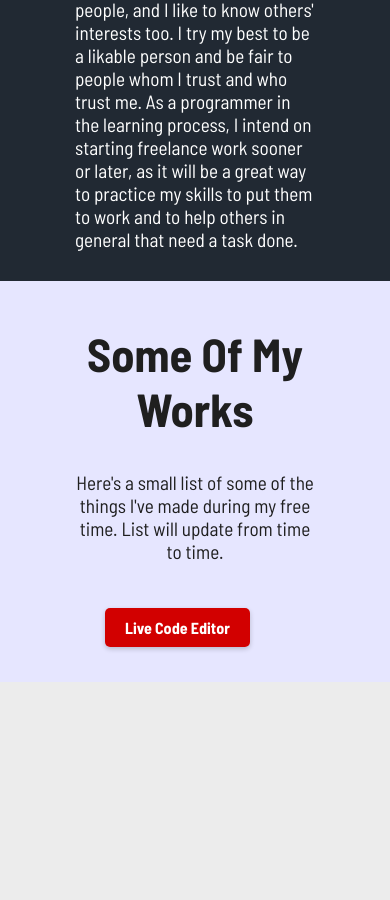
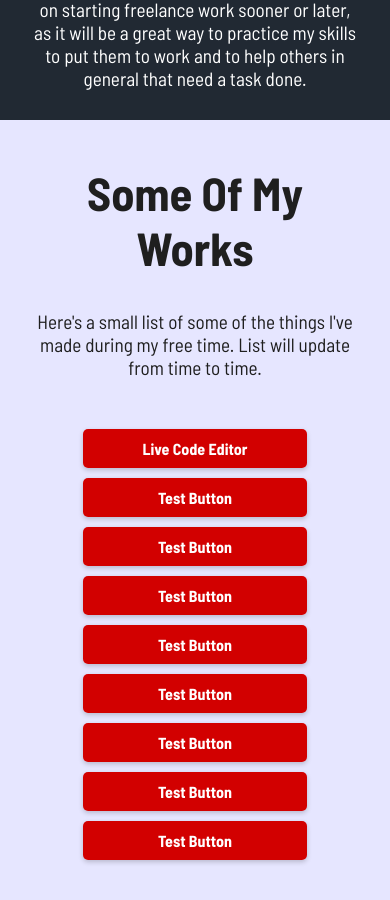
Before and after one commit to QienCheetopuff/qiencheetopuff.github.io, a plain HTML site: page index.html in a window 390 px wide. Shown: the part 708-1608 px from the top of the page. Before the commit the page ends 1390 px from the top, so only its background shows below. Drawn offline with Linux system fonts and the light colour scheme.

Commit message:
More Edits (coming up with a name for each of these is killing me)
Hehe

```diff
--- a/index.html
+++ b/index.html
@@ -4,7 +4,7 @@
     <meta charset="UTF-8" />
     <meta http-equiv="X-UA-Compatible" content="IE=edge" />
     <meta name="viewport" content="width=device-width, initial-scale=1.0" />
-    <link rel="stylesheet" href="style.css" />
+    <link rel="stylesheet" href="styles/style.css" />
     <title>Qien Ybarra</title>
   </head>
 
@@ -50,7 +50,14 @@
             href="creations/LiveCodeEditor/live-code-editor.html"
             >Live Code Editor</a
           >
-          <!-- <a class="gradient-button" href="#">Test Button</a> -->
+          <a class="gradient-button" href="#">Test Button</a>
+          <a class="gradient-button" href="#">Test Button</a>
+          <a class="gradient-button" href="#">Test Button</a>
+          <a class="gradient-button" href="#">Test Button</a>
+          <a class="gradient-button" href="#">Test Button</a>
+          <a class="gradient-button" href="#">Test Button</a>
+          <a class="gradient-button" href="#">Test Button</a>
+          <a class="gradient-button" href="#">Test Button</a>
         </div>
       </div>
     </main>
--- a/style.css
+++ b/styles/style.css
@@ -73,6 +73,7 @@ main {
   min-height: 350px;
   color: #fff;
   padding: 10px 75px;
+  text-align: center;
 }
 
 .section:nth-child(even) {
@@ -91,15 +92,11 @@ main {
   font-size: 1.2rem;
 }
 
-.works {
-  text-align: center;
-}
-
 /* Add the following styles to create the gradient button */
 .gradient-button {
   display: inline-block;
   padding: 10px 20px;
-  margin: 0 5px;
+  margin: 5px;
   border-radius: 5px;
   background-size: 300% 300%;
   background-image: linear-gradient(
@@ -124,4 +121,34 @@ main {
 
 .link-list {
   padding: 25px;
+  width: 100%;
 }
+
+@media screen and (max-width: 769px) {
+  .section {
+    padding: 10px 55px;
+  }
+}
+
+@media screen and (max-width: 426px) {
+  .section {
+    padding: 10px 30px;
+  }
+
+  .link-list {
+    display: flex;
+    flex-direction: column;
+    align-items: center;
+    justify-content: center;
+  }
+
+  .gradient-button {
+    width: 80%;
+  }
+}
+
+@media screen and (max-width: 376px) {
+  .section {
+    padding: 10px 20px;
+  }
+}
```
